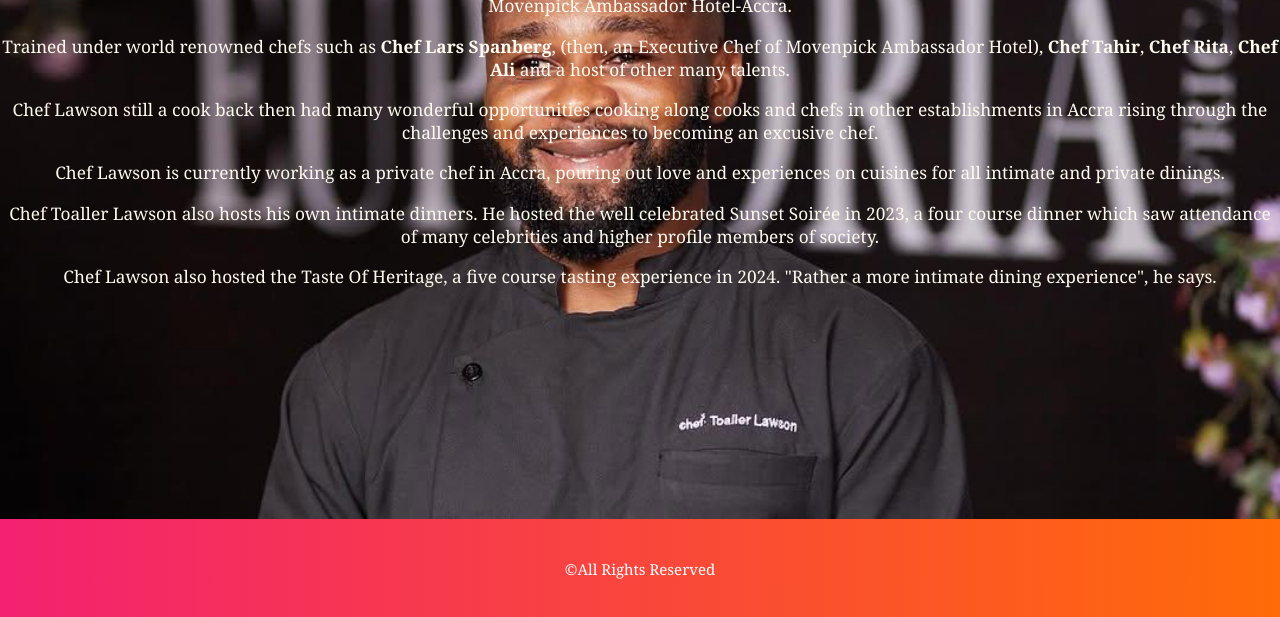
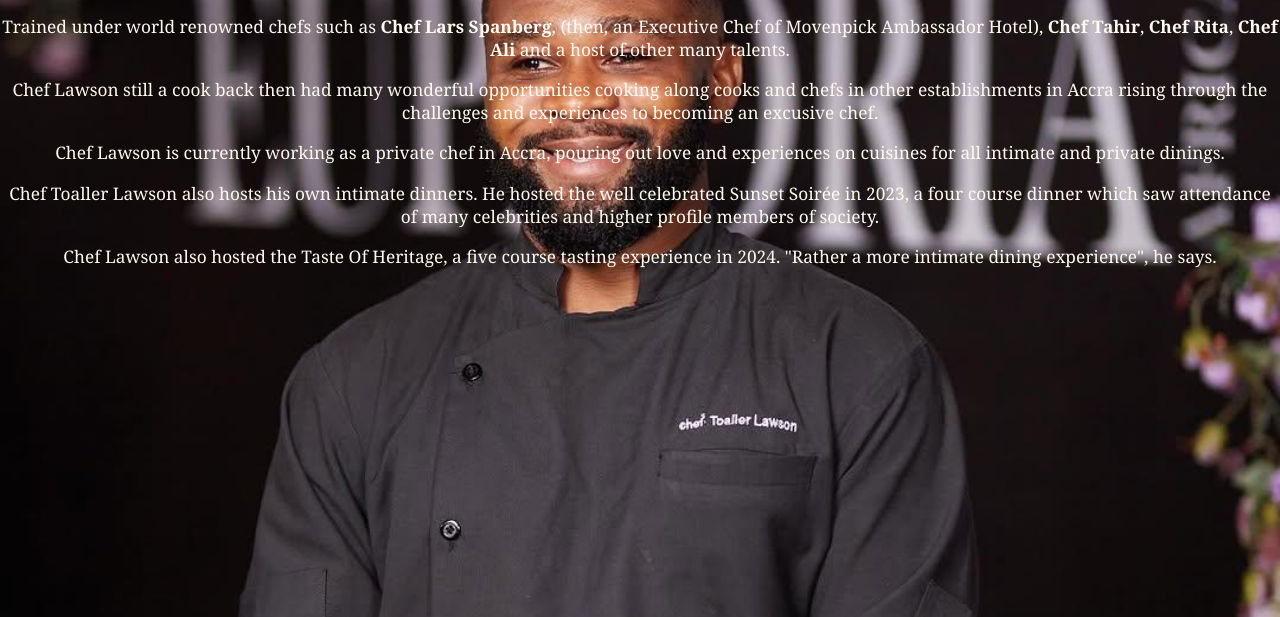
Before and after one commit to WEBBY-Creates/toallerlawson, a plain HTML site: page bio.html in a window 1280 px wide. Shown: the part 183-800 px from the top of the page. Drawn offline with Linux system fonts and the light colour scheme.

Commit message:
Add files via upload

```diff
--- a/bio.html
+++ b/bio.html
@@ -35,7 +35,7 @@
     body{
         margin: 0px;
         padding: 0px;
-        padding-top: 30px;
+        padding-top: 10px;
         background: black;
         color: floralwhite;
         font-size: 17.3px;
@@ -46,6 +46,7 @@
         font-family: Georgia;
         width: 100%;
         height: 100%;
+        position: absolute;
     }
 
     div{
@@ -78,13 +79,13 @@
 
 
     footer{
-        bottom: -0.2%;
+        bottom: 0;
         height: 100px;
         background-color: red;
         text-align: center;
         background: linear-gradient(to right, #f32170, #ff6b08);
         color: white;
-        position: absolute;
+        position: relative;
         width: 100%;
         font-size: 15px;
     }
@@ -107,7 +108,4 @@
         font-weight: bold;
     }
 
-    p{
-
-    }
 </style>
```
Also changed, not shown: contact.html (+4 -3 lines), index.html (+2 -1 lines).
